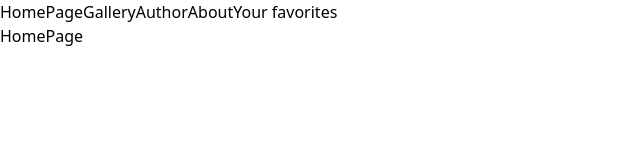
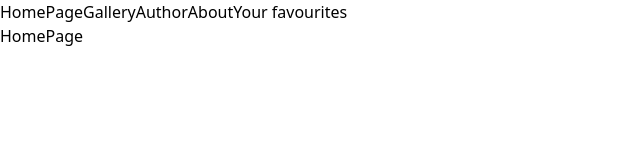
Before and after one commit to WildCodeSchool/2023-03-JS-Remote-Wild_Impact_P3_AFAC974, a React (Vite) app in the folder frontend/: page / in a window 1280 px wide. Shown: the top 160 px of the page, without its empty margins (0-640 px from the left). Built offline with nearby package versions, Linux system fonts and the light colour scheme.

Commit message:
correction orthographique

```diff
--- a/frontend/src/App.jsx
+++ b/frontend/src/App.jsx
@@ -29,7 +29,7 @@ function App() {
         <Route path="/subscription" element={<UserSubscription />} />
         <Route path="/login" element={<UserLogin />} />
         <Route path="/profile" element={<UserProfile />} />
-        <Route path="/favorites" element={<UserFavourites />} />
+        <Route path="/favourites" element={<UserFavourites />} />
         <Route path="/admin" element={<Admin />} />
       </Routes>
     </Router>
--- a/frontend/src/components/ImageCard.jsx
+++ b/frontend/src/components/ImageCard.jsx
@@ -1,7 +1,7 @@
 import React from "react";
 
 function ImageCard() {
-  return <div>Image.Card</div>;
+  return <div>ImageCard</div>;
 }
 
 export default ImageCard;
--- a/frontend/src/components/NavBar.jsx
+++ b/frontend/src/components/NavBar.jsx
@@ -8,7 +8,7 @@ function NavBar() {
       <Link to="/gallery">Gallery</Link>
       <Link to="/author">Author</Link>
       <Link to="/about">About</Link>
-      <Link to="/favorites">Your favorites</Link>
+      <Link to="/favourites">Your favourites</Link>
     </div>
   );
 }
```
